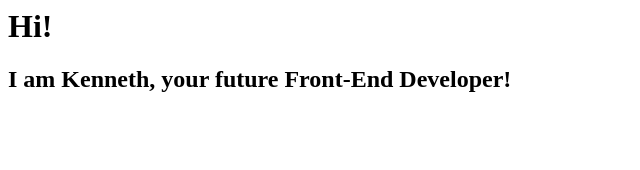
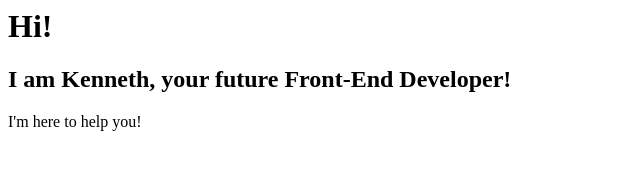
Before and after one commit to jknadua20/My-Projects, a plain HTML site: page PORTFOLIO/index.html in a window 1280 px wide. Shown: the whole page, without its empty margins (0-640 px from the left). Drawn offline with Linux system fonts and the light colour scheme.

```diff
--- a/PORTFOLIO/index.html
+++ b/PORTFOLIO/index.html
@@ -8,6 +8,7 @@
 <body>
     <h1>Hi!</h1>
     <h2>I am Kenneth, your future Front-End Developer!</h2>
+    <p>I'm here to help you!</p>
     <div>
         <h3></h3>
         <h3></h3>
```
